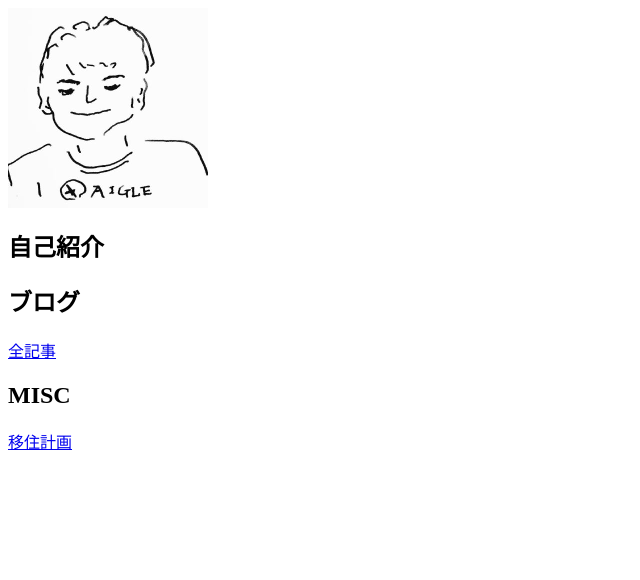
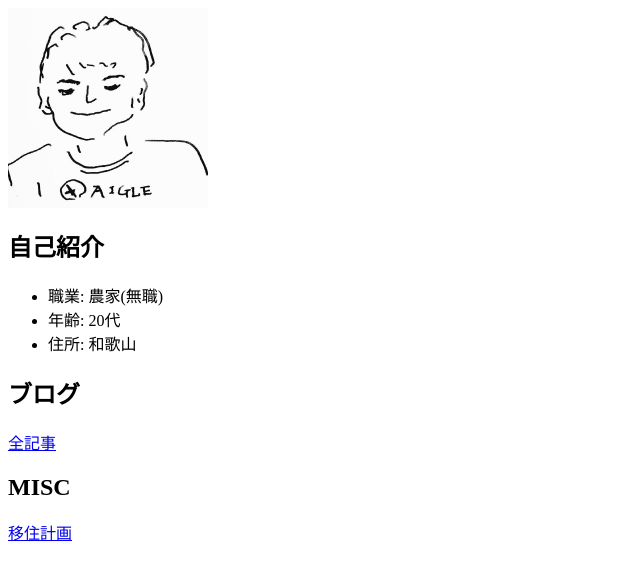
Before and after one commit to ftvda/kagero, a plain HTML site: page pages/index.html in a window 1280 px wide. Shown: the whole page, without its empty margins (0-640 px from the left). Drawn offline with Linux system fonts and the light colour scheme.

Commit message:
add self introduction

```diff
--- a/pages/index.html
+++ b/pages/index.html
@@ -2,6 +2,11 @@
 
 <h2>自己紹介</h2>
 <p>
+<ul>
+	<li>職業: 農家(無職)</li>
+	<li>年齢: 20代</li>
+	<li>住所: 和歌山</li>
+</ul>
 </p>
 
 <h2>ブログ</h2>
```
Also changed, not shown: www/index.html (+5 -0 lines).
